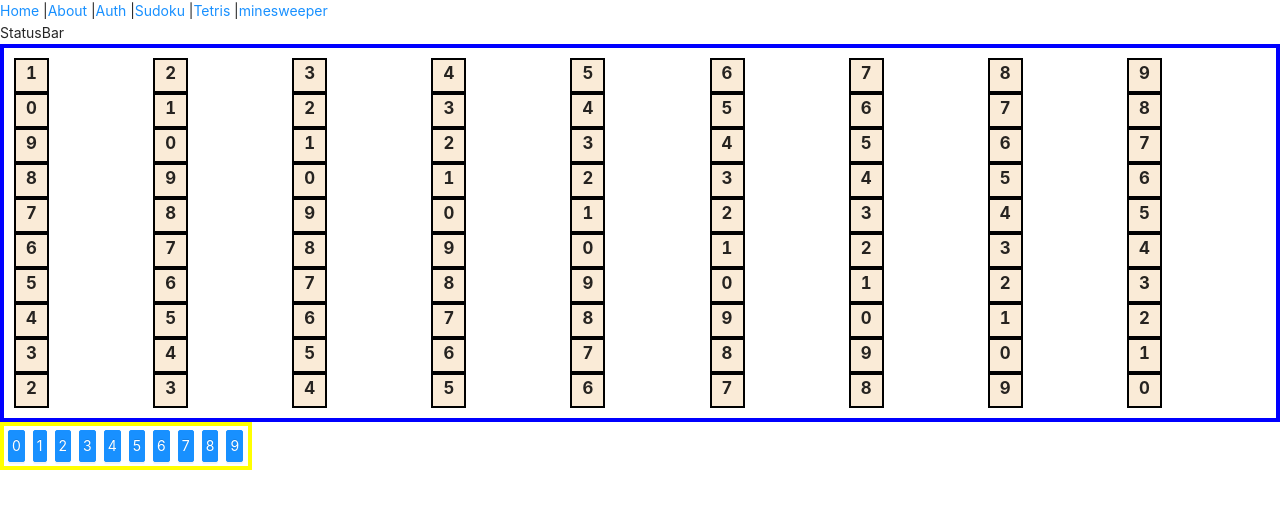
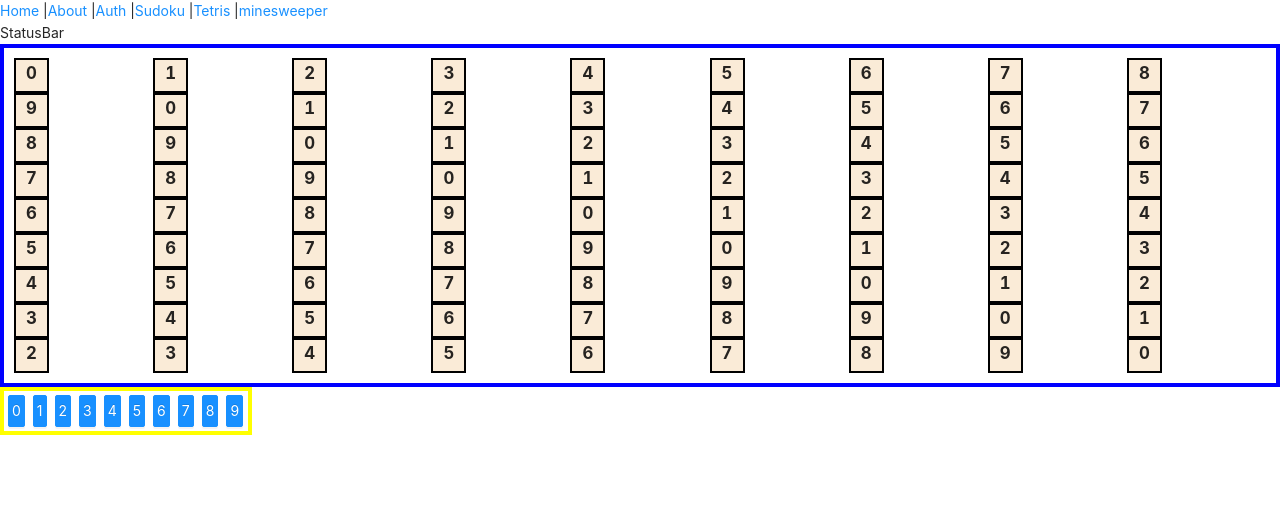
Before and after one commit to Manion-sebastian/waggroup, a Next.js app: page /sudokuTest in a window 1280 px wide. Shown: the top 508 px of the page. Built offline with nearby package versions, Linux system fonts and the light colour scheme; what sudoku would draw is missing.

Commit message:
fixed board display

```diff
--- a/components/sudoku/board.tsx
+++ b/components/sudoku/board.tsx
@@ -14,7 +14,7 @@ console.log(harderPuzzle)
 // sends data to db, if game.current === true refresh current game with changes, else call new game
 
 
-const boardArray = [1,2,3,4,5,6,7,8,9,0,1,2,3,4,5,6,7,8,9,0,1,2,3,4,5,6,7,8,9,0,1,2,3,4,5,6,7,8,9,0,1,2,3,4,5,6,7,8,9,0,1,2,3,4,5,6,7,8,9,0,1,2,3,4,5,6,7,8,9,0,1,2,3,4,5,6,7,8,9,0,1,2,3,4,5,6,7,8,9,0]
+const boardArray = [0,1,2,3,4,5,6,7,8,9,0,1,2,3,4,5,6,7,8,9,0,1,2,3,4,5,6,7,8,9,0,1,2,3,4,5,6,7,8,9,0,1,2,3,4,5,6,7,8,9,0,1,2,3,4,5,6,7,8,9,0,1,2,3,4,5,6,7,8,9,0,1,2,3,4,5,6,7,8,9,0,]
 
 
 type Props = {}
```
